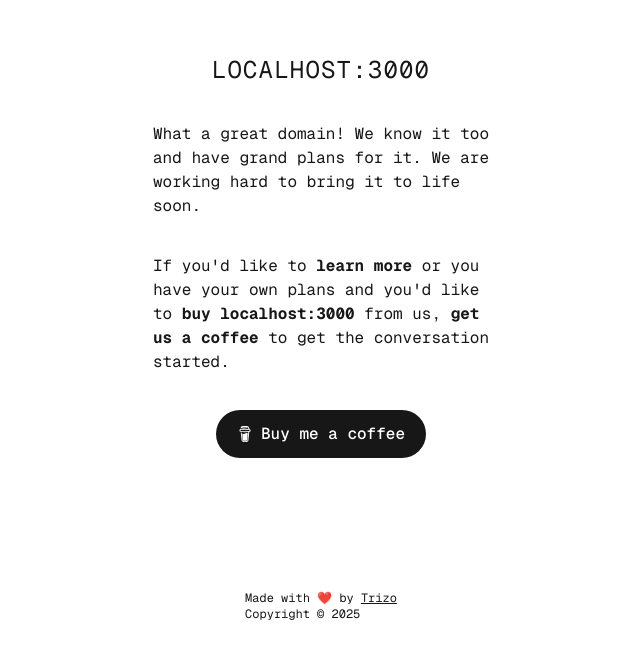
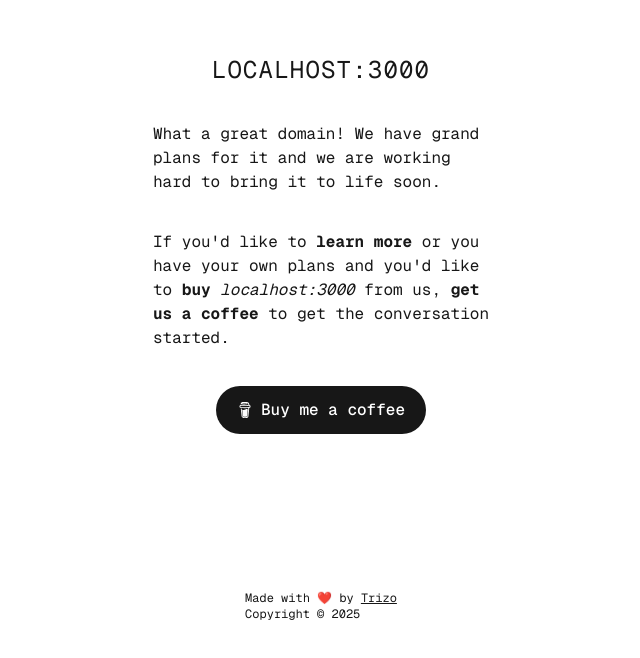
Before and after one commit to trizoza/nextjs-domain-lander, a Next.js app: page / in a window 1280 px wide. Shown: the part 110-768 px from the top of the page, without its empty margins (319-959 px from the left). Built offline with nearby package versions, Linux system fonts and the light colour scheme.

Commit message:
remove unused font and reword landing

```diff
--- a/app/globals.css
+++ b/app/globals.css
@@ -8,8 +8,6 @@
 @theme inline {
   --color-background: var(--background);
   --color-foreground: var(--foreground);
-  --font-sans: var(--font-geist-sans);
-  --font-mono: var(--font-geist-mono);
 }
 
 @media (prefers-color-scheme: dark) {
--- a/app/layout.tsx
+++ b/app/layout.tsx
@@ -1,11 +1,7 @@
 import type { Metadata } from "next";
-import { Geist, Geist_Mono } from "next/font/google";
+import { Geist_Mono } from "next/font/google";
 import "./globals.css";
 
-const geistSans = Geist({
-  variable: "--font-geist-sans",
-  subsets: ["latin"],
-});
 
 const geistMono = Geist_Mono({
   variable: "--font-geist-mono",
@@ -25,7 +21,7 @@ export default function RootLayout({
   return (
     <html lang="en">
       <body
-        className={`${geistSans.variable} ${geistMono.variable} antialiased`}
+        className={`${geistMono.variable} antialiased`}
       >
         {children}
       </body>
--- a/app/page.tsx
+++ b/app/page.tsx
@@ -10,8 +10,8 @@ export default async function Home() {
     <div className="grid grid-rows-[20px_1fr_20px] items-start justify-items-center min-h-screen pt-0 pb-20 gap-16 sm:p-20">
       <main className="max-w-[360px] flex flex-col gap-[36px] row-start-2 items-center w-full px-3">
         <h1 className="uppercase text-2xl tracking-wider">{host}</h1>
-        <p>What a great domain! We know it too and have grand plans for it. We are working hard to bring it to life soon.</p>
-        <p>If you&apos;d like to <b>learn more</b> or you have your own plans and you&apos;d like to <b>buy {host}</b> from us, <b>get us a coffee</b> to get the conversation started.</p>
+        <p>What a great domain! We have grand plans for it and we are working hard to bring it to life soon.</p>
+        <p>If you&apos;d like to <b>learn more</b> or you have your own plans and you&apos;d like to <b>buy</b> <i>{host}</i> from us, <b>get us a coffee</b> to get the conversation started.</p>
         <a
           className="rounded-full border border-solid border-transparent transition-colors flex items-center justify-center bg-foreground text-background gap-2 hover:bg-[#383838] dark:hover:bg-[#ccc] font-medium text-sm sm:text-base h-10 sm:h-12 px-4 sm:px-5 sm:w-auto"
           href={KOFI_URL}
```
